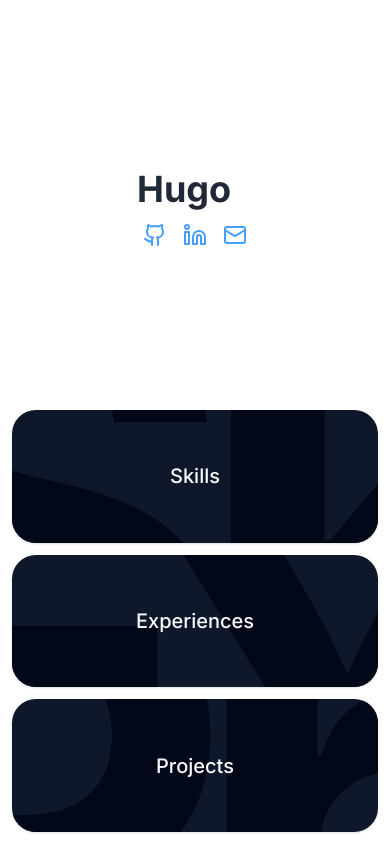
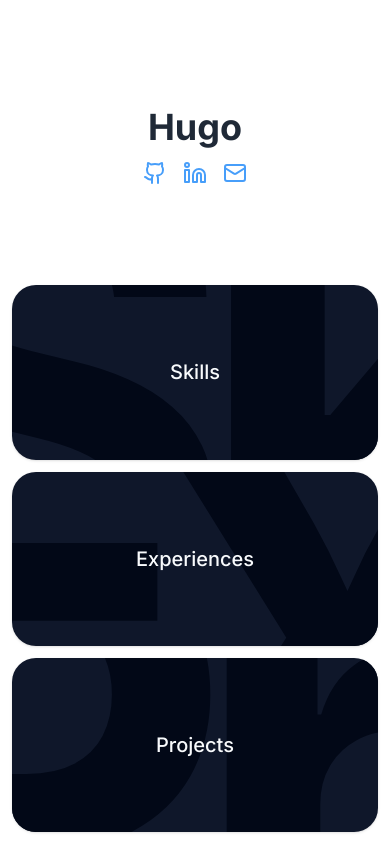
Before and after one commit to Aldresus/hugochampyfr_2023, a Next.js app: page / in a window 390 px wide. Built offline with nearby package versions, Linux system fonts and the light colour scheme.

Commit message:
fixed mobile issues

```diff
--- a/src/app/layout.tsx
+++ b/src/app/layout.tsx
@@ -1,6 +1,7 @@
 import type { Metadata } from "next";
 import { Inter } from "next/font/google";
 import "./globals.css";
+import { cn } from "@/lib/utils";
 
 const inter = Inter({ subsets: ["latin"] });
 
@@ -15,8 +16,8 @@ export default function RootLayout({
   children: React.ReactNode;
 }) {
   return (
-    <html lang="en" className="h-screen snap-y snap-mandatory">
-      <body className={inter.className}>{children}</body>
+    <html lang="en" className="h-full snap-y snap-mandatory">
+      <body className={cn(inter.className, "h-full")}>{children}</body>
     </html>
   );
 }
--- a/src/app/page.tsx
+++ b/src/app/page.tsx
@@ -36,7 +36,7 @@ const projectsVariants: Variants = {
 export default function Home() {
   return (
     <motion.main
-      className="flex min-h-screen overflow-hidden flex-col items-center justify-between p-3 lg:p-24"
+      className="flex  h-full overflow-hidden flex-col items-center justify-between p-3 lg:p-24"
       variants={parents}
       initial="hidden"
       animate="enter"
@@ -46,15 +46,17 @@ export default function Home() {
         transition={{
           duration: 1,
         }}
-        className="flex flex-1"
+        className="flex h-1/3 lg:h-1/2"
       >
         <div className="flex flex-col justify-center gap-2">
-          <Title size="h1">Hugo</Title>
+          <Title size="h1" className="justify-center">
+            Hugo
+          </Title>
           <ContactButtons />
         </div>
       </motion.div>
 
-      <div className="flex flex-1 gap-3 lg:gap-9 w-full flex-col lg:flex-row">
+      <div className="flex h-2/3 lg:h-1/2 gap-3 lg:gap-9 w-full flex-col lg:flex-row">
         <Link href={"/resume/skills"} className="flex flex-1">
           <motion.div className="w-full flex" variants={skillsVariant}>
             <ButtonTextBackground
--- a/src/app/resume/experiences/page.tsx
+++ b/src/app/resume/experiences/page.tsx
@@ -12,7 +12,7 @@ export default function ExperiencesPages() {
       {experiences.map((experience) => (
         <div
           key={`${experience.name}${experience.place}`}
-          className="w-full flex items-center justify-center pt-32 lg:h-[calc(100vh-8rem)] lg:snap-always lg:snap-center"
+          className="w-full flex items-center justify-center pt-36 lg:h-[calc(100vh-8rem)] lg:snap-always lg:snap-center"
         >
           <ExperienceCard
             {...experience}
--- a/src/components/experienceCard/experienceCard.tsx
+++ b/src/components/experienceCard/experienceCard.tsx
@@ -30,7 +30,7 @@ export default function ExperienceCard(props: ExperienceCardProps) {
     if (!isInView) return;
     setTimeout(() => {
       setMoreInfo(isInView);
-    }, 200);
+    }, 100);
   }, [isInView]);
 
   const technologiesVariants: Variants = {
@@ -83,7 +83,7 @@ export default function ExperienceCard(props: ExperienceCardProps) {
       </motion.div>
       <Card ref={ref} className={cn("flex flex-col z-10", className)}>
         <CardHeader>
-          <CardTitle>{name}</CardTitle>
+          <CardTitle size="h3">{name}</CardTitle>
           <div className="flex items-center space-x-2">
             <span
               className="lg:text-lg text-gray-500 font-medium"
--- a/src/components/experienceCard/outcomesSideCard.tsx
+++ b/src/components/experienceCard/outcomesSideCard.tsx
@@ -10,7 +10,7 @@ export default function OutcomesSideCard(props: ExperienceCardSideProps) {
   return (
     <Card variant="secondary" {...props}>
       <CardHeader>
-        <CardTitle>Outcomes:</CardTitle>
+        <CardTitle size="h4">Outcomes:</CardTitle>
       </CardHeader>
       <CardContent>{outcome}</CardContent>
     </Card>
--- a/src/components/experienceCard/skillsSideCard.tsx
+++ b/src/components/experienceCard/skillsSideCard.tsx
@@ -11,7 +11,7 @@ export default function SkillsSideCard(props: ExperienceCardSideProps) {
   return (
     <Card variant="secondary" {...props}>
       <CardHeader>
-        <CardTitle>Acquired skills:</CardTitle>
+        <CardTitle size="h4">Acquired skills:</CardTitle>
       </CardHeader>
       <CardContent className="flex flex-col gap-3 ">
         <ul className="list-disc list-inside space-y-2 text-sm">
--- a/src/components/ui/card.tsx
+++ b/src/components/ui/card.tsx
@@ -74,12 +74,13 @@ const CardHeader = React.forwardRef<
 ));
 CardHeader.displayName = "CardHeader";
 
-const CardTitle = React.forwardRef<
-  HTMLParagraphElement,
-  React.HTMLAttributes<HTMLHeadingElement>
->(({ className, ...props }, ref) => (
+interface CardTitleProps extends React.HTMLAttributes<HTMLHeadingElement> {
+  size?: "h1" | "h2" | "h3" | "h4" | "h5";
+}
+
+const CardTitle = React.forwardRef<HTMLParagraphElement, CardTitleProps>(
+  ({ className, ...props }, ref) => (
     <Title
-    size="h3"
       // ref={ref}
       // className={cn(
       //   "text-lg font-semibold leading-none tracking-tight",
@@ -90,7 +91,8 @@ const CardTitle = React.forwardRef<
     >
       {props.children}
     </Title>
-));
+  ),
+);
 CardTitle.displayName = "CardTitle";
 
 const CardDescription = React.forwardRef<
```
Lines whose indentation alone changed are shown as unchanged.
